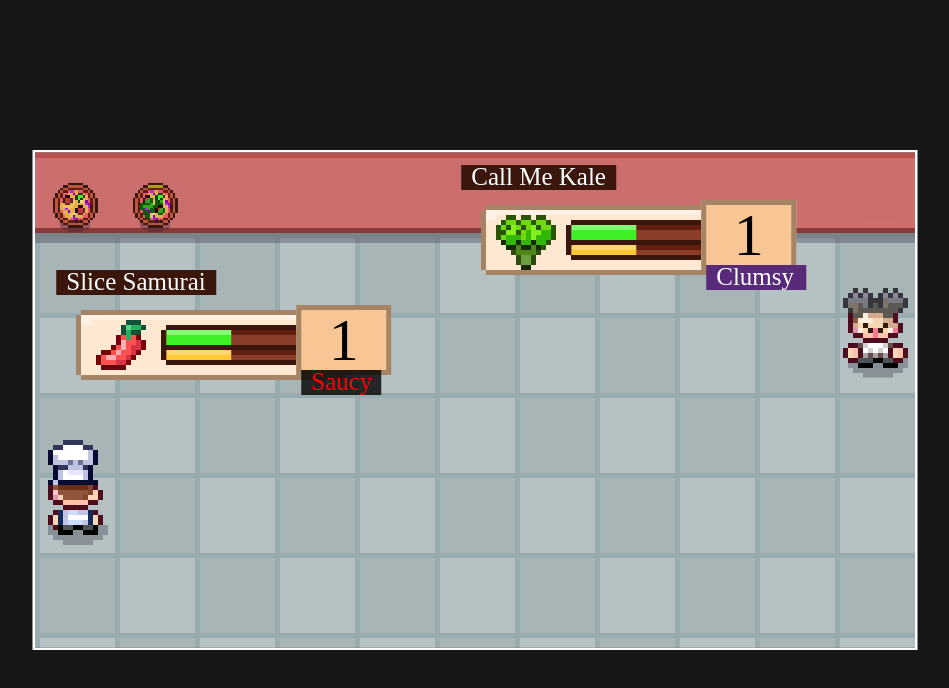
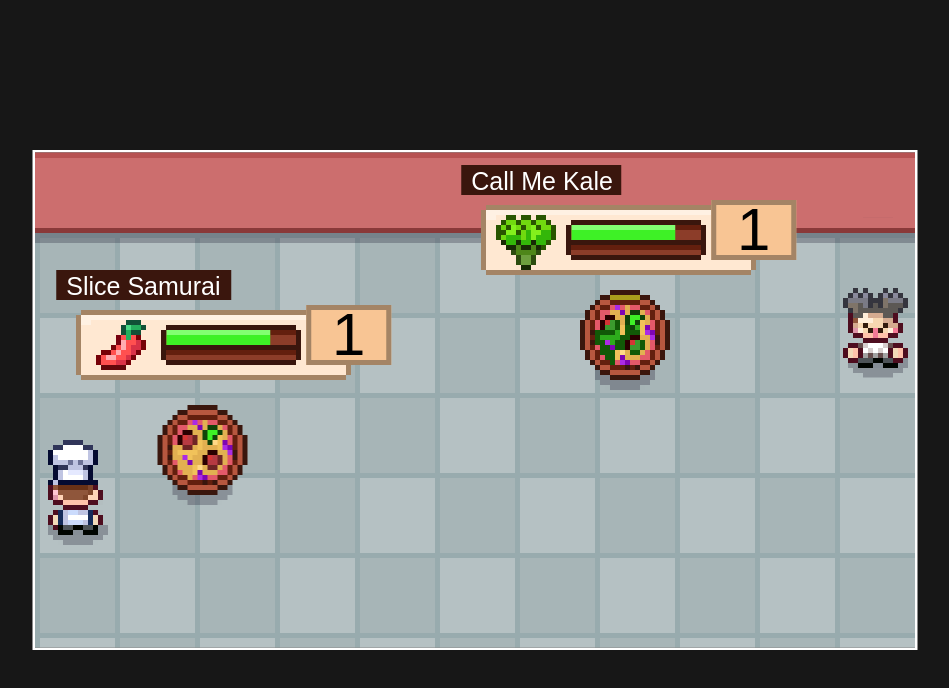
Before and after one commit to CarsonMcKinstry/pizza-legends, a React (Vite) app: page / in a window 1280 px wide. Shown: the top 688 px of the page, without its empty margins (165-1114 px from the left). Built offline with nearby package versions, Linux system fonts and the light colour scheme.

Commit message:
updated battle ui

```diff
--- /dev/null
+++ b/src/Content/Pizzas.ts
@@ -0,0 +1,35 @@
+export enum PizzaType {
+  Normal = "normal",
+  Spicy = "spicy",
+  Veggie = "veggie",
+  Fungi = "fungi",
+  Chill = "chill",
+}
+
+export type Pizza = {
+  name: string;
+  type: PizzaType;
+  src: string;
+  icon: string;
+};
+
+export const Pizzas: Record<string, Pizza> = {
+  s001: {
+    name: "Slice Samurai",
+    type: PizzaType.Spicy,
+    src: "/images/characters/pizzas/s001.png",
+    icon: "/images/icons/spicy.png",
+  },
+  v001: {
+    name: "Call Me Kale",
+    type: PizzaType.Veggie,
+    src: "/images/characters/pizzas/v001.png",
+    icon: "/images/icons/veggie.png",
+  },
+  f001: {
+    name: "Portabello Express",
+    type: PizzaType.Fungi,
+    src: "/images/characters/pizzas/f001.png",
+    icon: "/images/icons/fungi.png",
+  },
+};
--- a/src/main.css
+++ b/src/main.css
@@ -1,3 +1,7 @@
+/* @tailwind base; */
+/* @tailwind components;
+@tailwind utilities; */
+
 :root {
   --game-window-width: 352px;
   --game-window-height: 198px;
@@ -11,6 +15,10 @@
   --menu-selected-background: #7fc2ff;
 }
 
+* {
+  box-sizing: border-box;
+}
+
 html {
   @apply h-full;
 }
@@ -18,6 +26,7 @@
 body {
   @apply bg-neutral-900 p-0 m-0 overflow-hidden flex items-center justify-center h-full;
   image-rendering: crisp-edges;
+  font-family: sans-serif;
 }
 
 .game-container {
--- a/src/types.ts
+++ b/src/types.ts
@@ -20,3 +20,10 @@
   walls: Record<string, true>;
   triggerSpaces?: TriggerSpaces;
 }
+
+export type Team = "player" | "enemy";
+
+export type CombatantStatus = {
+  type: "saucy" | "clumsy";
+  expiresIn: number;
+};
--- a/src/ui/components/Battle/Battle.css
+++ b/src/ui/components/Battle/Battle.css
@@ -108,7 +108,8 @@
   background-color: var(--menu-font-color);
   color: #fff;
   font-size: 5px;
-  padding: 0 2px;
+  padding-left: 2px;
+  padding-right: 2px;
   margin: 0;
 }
 
@@ -173,3 +174,30 @@
 .Combatant_status.clumsy {
   background: #582a79;
 }
+
+/* Pizza Styles */
+
+.Pizza {
+  position: absolute;
+  transform: scale(2);
+  background-repeat: no-repeat no-repeat;
+  transition: opacity 0.4s, transform 0.4s;
+  opacity: 0;
+  transform: translate3d(0, 16px, 0) scale(2);
+  background-image: url(/images/characters/shadow.png);
+}
+
+.Pizza.player {
+  bottom: 73px;
+  left: 51px;
+}
+
+.Pizza.enemy {
+  top: 47px;
+  right: 100px;
+}
+
+.Pizza.active {
+  opacity: 1;
+  transform: translate3d(0, 0, 0) scale(2);
+}
--- a/src/ui/components/Battle/Battle.tsx
+++ b/src/ui/components/Battle/Battle.tsx
@@ -1,7 +1,9 @@
+import { PizzaType } from "../../../Content/Pizzas";
+import { Combatant } from "../Combatant";
 import "./Battle.css";
-type BattleProps = {};
+import { Pizza } from "./Pizza";
 
-export const Battle = ({}: BattleProps) => {
+export const Battle = () => {
   return (
     <div
       className="Battle"
@@ -25,62 +27,43 @@
           }}
         />
       </div>
-      <div className="Combatant player active" data-combatant="s001">
-        <p className="Combatant_name">Slice Samurai</p>
-        <p className="Combatant_level">1</p>
-        <div className="Combatant_character_crop">
-          <img
-            className="Combatant_character"
-            alt=""
-            src="/images/characters/pizzas/s001.png"
-          />
-        </div>
-        <img className="Combatant_type" src="/images/icons/spicy.png" />
-        <svg viewBox="0 0 26 3" className="Combatant_life-container">
-          <rect x="0" y="0" width="50%" height="1" fill="#82ff71" />
-          <rect x="0" y="1" width="50%" height="2" fill="#3ef126" />
-        </svg>
-        <svg viewBox="0 0 26 2" className="Combatant_xp-container">
-          <rect x="0" y="0" width="50%" height="1" fill="#ffd76a" />
-          <rect x="0" y="1" width="50%" height="1" fill="#ffc934" />
-        </svg>
-        <p className="Combatant_status saucy">Saucy</p>
-      </div>
-      <img
-        className="Pizza player"
+      <Combatant
+        name="Slice Samurai"
+        level={1}
         src="/images/characters/pizzas/s001.png"
-        style={{
-          backgroundImage: "url(/images/characters/shadow.png)",
-        }}
+        hp={40}
+        maxHp={50}
+        xp={0}
+        maxXp={100}
+        icon="/images/icons/spicy.png"
+        type={PizzaType.Spicy}
+        active
+        team="player"
       />
-
-      <div className="Combatant enemy active" data-combatant="v001">
-        <p className="Combatant_name">Call Me Kale</p>
-        <p className="Combatant_level">1</p>
-        <div className="Combatant_character_crop">
-          <img
-            className="Combatant_character"
-            alt=""
-            src="/images/characters/pizzas/v001.png"
-          />
-        </div>
-        <img className="Combatant_type" src="/images/icons/veggie.png" />
-        <svg viewBox="0 0 26 3" className="Combatant_life-container">
-          <rect x="0" y="0" width="50%" height="1" fill="#82ff71" />
-          <rect x="0" y="1" width="50%" height="2" fill="#3ef126" />
-        </svg>
-        <svg viewBox="0 0 26 2" className="Combatant_xp-container">
-          <rect x="0" y="0" width="50%" height="1" fill="#ffd76a" />
-          <rect x="0" y="1" width="50%" height="1" fill="#ffc934" />
-        </svg>
-        <p className="Combatant_status clumsy">Clumsy</p>
-      </div>
-      <img
-        className="Pizza enemy"
+      <Pizza
+        name="Slice Samurai"
+        src="/images/characters/pizzas/s001.png"
+        team="player"
+        active
+      />
+      <Combatant
+        name="Call Me Kale"
+        level={1}
         src="/images/characters/pizzas/v001.png"
-        style={{
-          backgroundImage: "url(/images/characters/shadow.png)",
-        }}
+        hp={40}
+        maxHp={50}
+        xp={0}
+        maxXp={100}
+        icon="/images/icons/veggie.png"
+        type={PizzaType.Veggie}
+        active
+        team="enemy"
+      />
+      <Pizza
+        name="Call me Kale"
+        src="/images/characters/pizzas/v001.png"
+        team="enemy"
+        active
       />
     </div>
   );
--- /dev/null
+++ b/src/ui/components/Battle/Pizza.tsx
@@ -0,0 +1,21 @@
+import clsx from "clsx";
+import { Team } from "../../../types";
+
+type PizzaProps = {
+  src: string;
+  active: boolean;
+  team: Team;
+  name: string;
+};
+
+export const Pizza = ({ src, active, team, name }: PizzaProps) => {
+  return (
+    <img
+      className={clsx("Pizza", team, {
+        active,
+      })}
+      src={src}
+      alt={name}
+    />
+  );
+};
--- a/src/ui/components/Combatant/Combatant.tsx
+++ b/src/ui/components/Combatant/Combatant.tsx
@@ -1,5 +1,84 @@
-// type CombatantProps = {};
+import "./Combatant.css";
+import clsx from "clsx";
+import { CombatantStatus, Team } from "../../../types";
+import { clamp } from "../../../utils/clamp";
+import { PizzaType } from "../../../Content/Pizzas";
 
-export const Combatant = () => {
-  return <div></div>;
+type CombatantProps = {
+  level: number;
+  hp: number;
+  maxHp: number;
+  xp: number;
+  maxXp: number;
+  status?: CombatantStatus;
+  active: boolean;
+  team: Team;
+  icon: string;
+  src: string;
+  name: string;
+  type: PizzaType;
 };
+
+export const Combatant = ({
+  hp,
+  maxHp,
+  team,
+  active,
+  xp,
+  maxXp,
+  name,
+  level,
+  src,
+  icon,
+  status,
+  type,
+}: CombatantProps) => {
+  const hpPercentage = clamp(Math.floor((hp / maxHp) * 100), 0, 100);
+  const xpPercentage = clamp(Math.floor((xp / maxXp) * 100), 0, 100);
+
+  return (
+    <div className={clsx("Combatant", team, { active })}>
+      <p className="Combatant_name">{name}</p>
+      <p className="Combatant_level">{level}</p>
+      <div className="Combatant_character_crop">
+        <img className="Combatant_character" alt={name} src={src} />
+      </div>
+      <img className="Combatant_type" src={icon} alt={type} />
+      <svg viewBox="0 0 26 3" className="Combatant_life-container">
+        <rect
+          x="0"
+          y="0"
+          width={`${hpPercentage}%`}
+          height="1"
+          fill="#82ff71"
+        />
+        <rect
+          x="0"
+          y="1"
+          width={`${hpPercentage}%`}
+          height="2"
+          fill="#3ef126"
+        />
+      </svg>
+      <svg viewBox="0 0 26 2" className="Combatant_xp-container">
+        <rect
+          x="0"
+          y="0"
+          width={`${xpPercentage}%`}
+          height="1"
+          fill="#ffd76a"
+        />
+        <rect
+          x="0"
+          y="1"
+          width={`${xpPercentage}%`}
+          height="1"
+          fill="#ffc934"
+        />
+      </svg>
+      {status && (
+        <p className={clsx("Combatant_status", status.type)}>{status.type}</p>
+      )}
+    </div>
+  );
+};
--- a/src/ui/components/Combatant/index.ts
+++ b/src/ui/components/Combatant/index.ts
@@ -0,0 +1 @@
+export { Combatant } from "./Combatant";
--- /dev/null
+++ b/src/utils/clamp.ts
@@ -0,0 +1,5 @@
+export const clamp = (n: number, min: number, max: number) => {
+  if (n < min) return min;
+  if (n > max) return max;
+  return n;
+};
```
